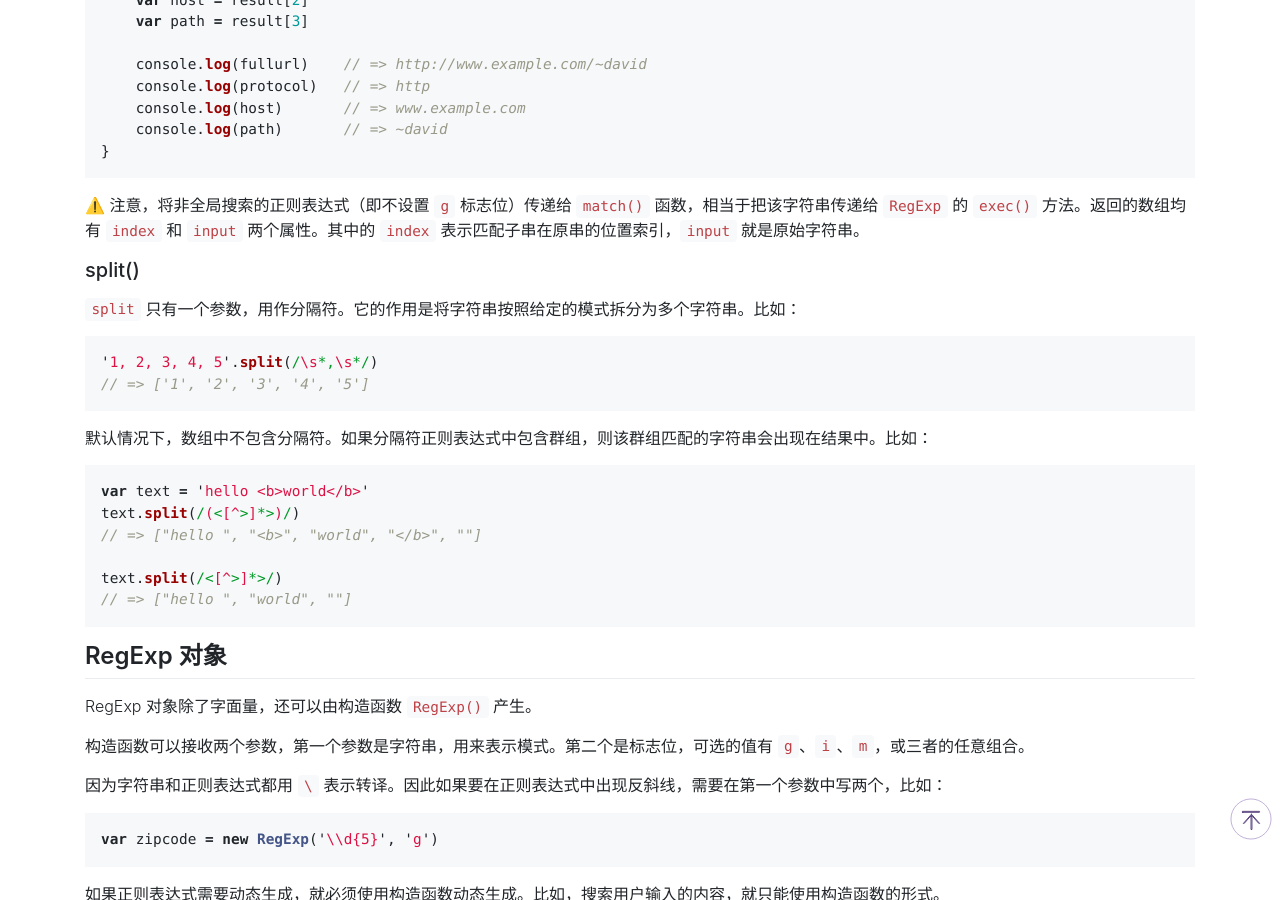
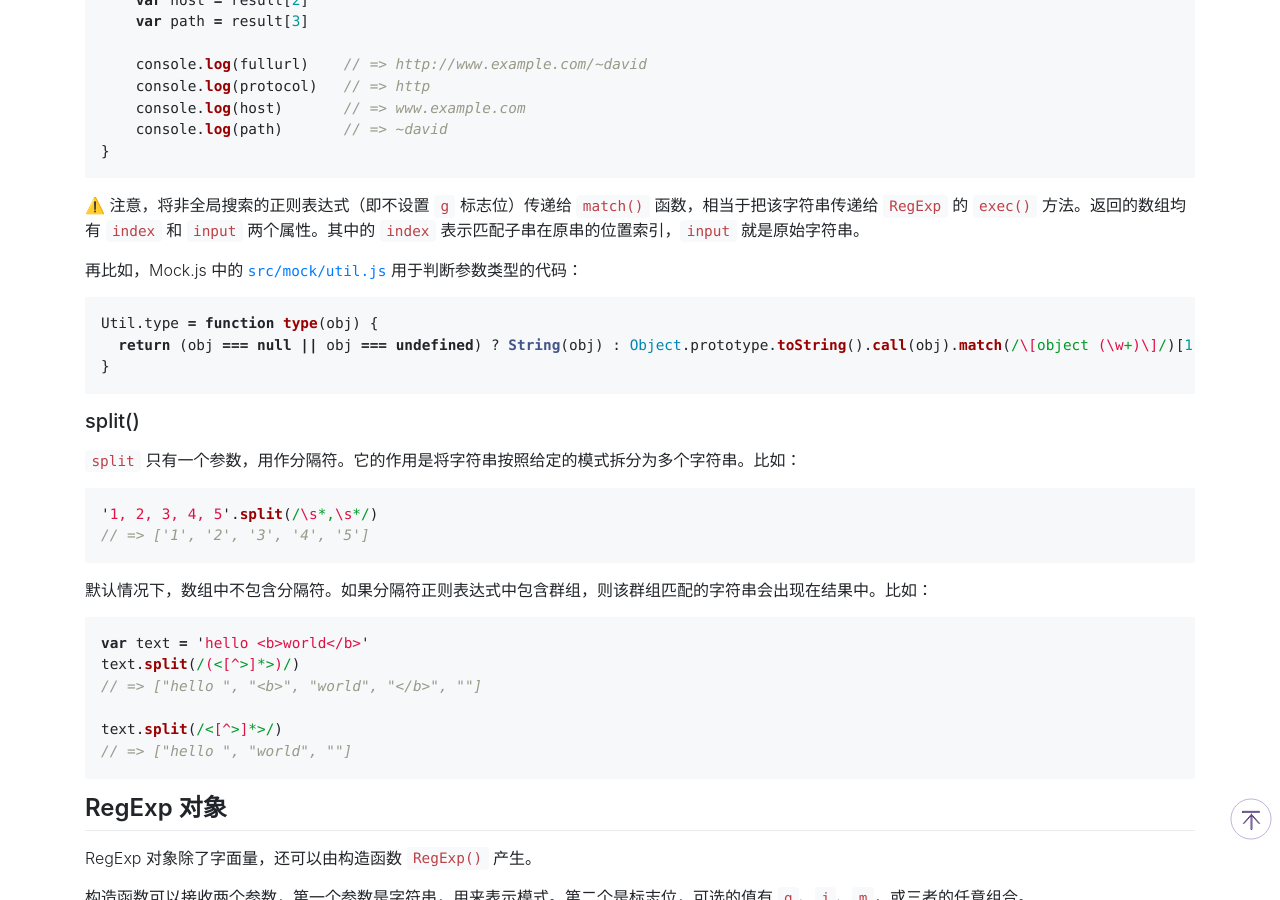
Before and after one commit to liuzhuan/liuzhuan.github.io, a Jekyll site: the page built from _posts/2018-01-03-js-regexp-usage.md, in a window 1280 px wide and 900 px high, scrolled down 5932 px. Built offline with Jekyll 4.4.1, drawn with Linux system fonts in a browser that asks for light colours; nearby versions of some CDN libraries; comment, search, counter and statistics services are not loaded.

Commit message:
adding mock.js demo for String.match()

````diff
--- a/_posts/2018-01-03-js-regexp-usage.md
+++ b/_posts/2018-01-03-js-regexp-usage.md
@@ -251,6 +251,14 @@ if (result) {
 
 ⚠️ 注意，将非全局搜索的正则表达式（即不设置 `g` 标志位）传递给 `match()` 函数，相当于把该字符串传递给 `RegExp` 的 `exec()` 方法。返回的数组均有 `index` 和 `input` 两个属性。其中的 `index` 表示匹配子串在原串的位置索引，`input` 就是原始字符串。
 
+再比如，Mock.js 中的 [`src/mock/util.js`](https://github.com/nuysoft/Mock/blob/1.0.1-beta3/src/mock/util.js#L59-L61) 用于判断参数类型的代码：
+
+```js
+Util.type = function type(obj) {
+  return (obj === null || obj === undefined) ? String(obj) : Object.prototype.toString().call(obj).match(/\[object (\w+)\]/)[1].toLowerCase()
+}
+```
+
 ### split()
 
 `split` 只有一个参数，用作分隔符。它的作用是将字符串按照给定的模式拆分为多个字符串。比如：
````
